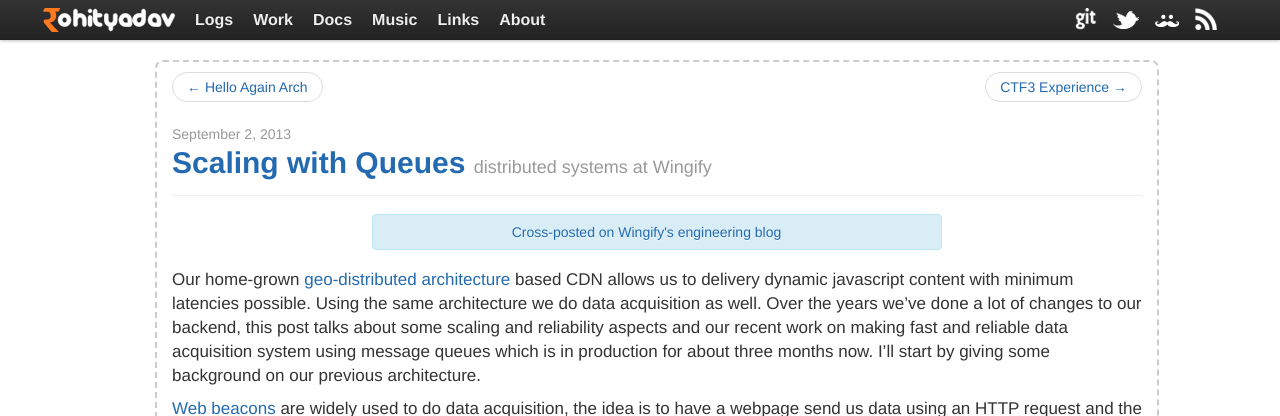
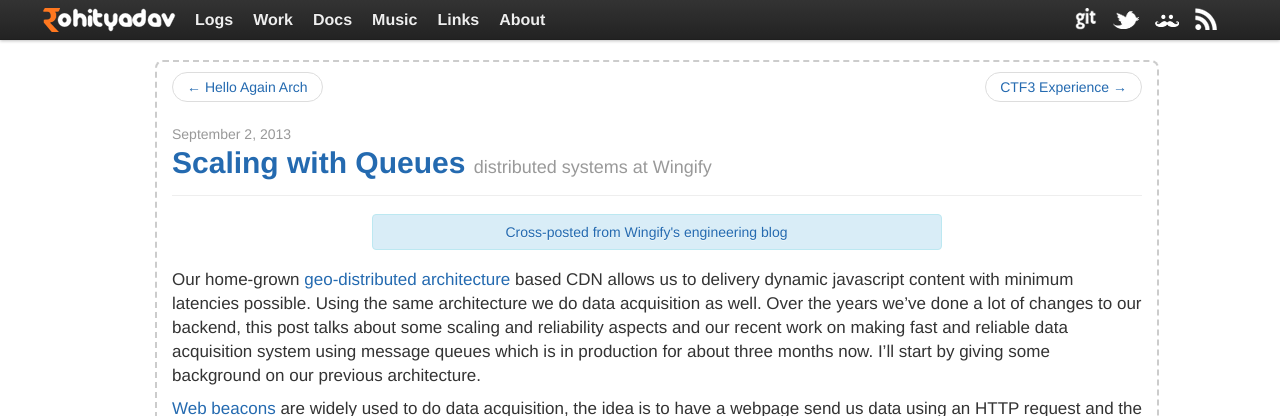
Before and after one commit to rohityadavcloud/rohityadavcloud.github.io, a Jekyll site: the page built from _posts/2013-09-2-scaling-with-queues.markdown, in a window 1280 px wide and 900 px high. Shown: the top 416 px of the window. Built offline with Jekyll 4.4.1, drawn with Linux system fonts in a browser that asks for light colours; Markdown is read by kramdown in place of the engine named in the settings; comment, search, counter and statistics services are not loaded; some of the changed text lies outside the part shown.

Commit message:
config: fix variable jekyll stuff
Signed-off-by: Rohit Yadav <bhaisaab@baagi.org>

```diff
--- a/_config.yml
+++ b/_config.yml
@@ -5,10 +5,8 @@
 
 future: true
 lsi: false
-markdown: rdiscount
 highligher: pygments
+safe: true
+timezone: Asia/Kolkata
 permalink: /logs/:title/
 paginate: 5
-
-rdiscount:
-  extensions: [smart]
--- a/_posts/2013-09-2-scaling-with-queues.markdown
+++ b/_posts/2013-09-2-scaling-with-queues.markdown
@@ -7,7 +7,7 @@
 <div class="row">
 <div class="offset2 span6">
   <div class="alert alert-info">
-    <center><a href="http://engineering.wingify.com/scaling-with-queues">Cross-posted on Wingify's engineering blog</a></center>
+    <center><a href="http://engineering.wingify.com/scaling-with-queues">Cross-posted from Wingify's engineering blog</a></center>
   </div>
 </div>
 </div>
--- a/_posts/2014-06-13-fast-storage-with-rocksdb.markdown
+++ b/_posts/2014-06-13-fast-storage-with-rocksdb.markdown
@@ -7,7 +7,7 @@
 <div class="row">
 <div class="offset2 span6">
   <div class="alert alert-info">
-    <center><a href="engineering.wingify.com/fast-storage-with-rocksdb/">Cross-posted on Wingify's engineering blog</a></center>
+    <center><a href="engineering.wingify.com/fast-storage-with-rocksdb/">Cross-posted from Wingify's engineering blog</a></center>
   </div>
 </div>
 </div>
```
